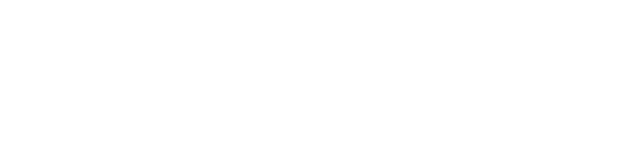
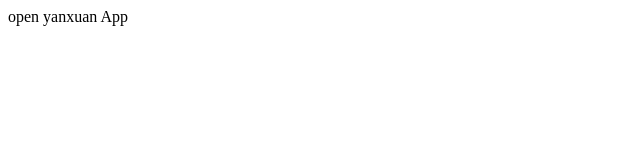
Before and after one commit to zwwill/VCode, a website built with webpack: page index.html in a window 1280 px wide. Shown: the whole page, without its empty margins (0-640 px from the left). Built offline with Linux system fonts and the light colour scheme.

Commit message:
:card_file_box: update function awakeApp

```diff
--- a/index.html
+++ b/index.html
@@ -6,5 +6,6 @@
 </head>
 <script src="dist/vc.min.js"></script>
 <body>
+<bottom onclick="$VC.awakeApp('yanxuan://123');">open yanxuan App</bottom>
 </body>
 </html>
--- a/src/operate/awakeApp.js
+++ b/src/operate/awakeApp.js
@@ -30,7 +30,7 @@ const awakeApp = _url => {
             alert('未安装app');
         }
         _iframe && _iframe.remove();
-    }, 2000);
+    }, 1300);
 
     _insetFrame(_url);
     timeout = setTimeout(function () {
```
Also changed, not shown: dist/vc.min.js.
